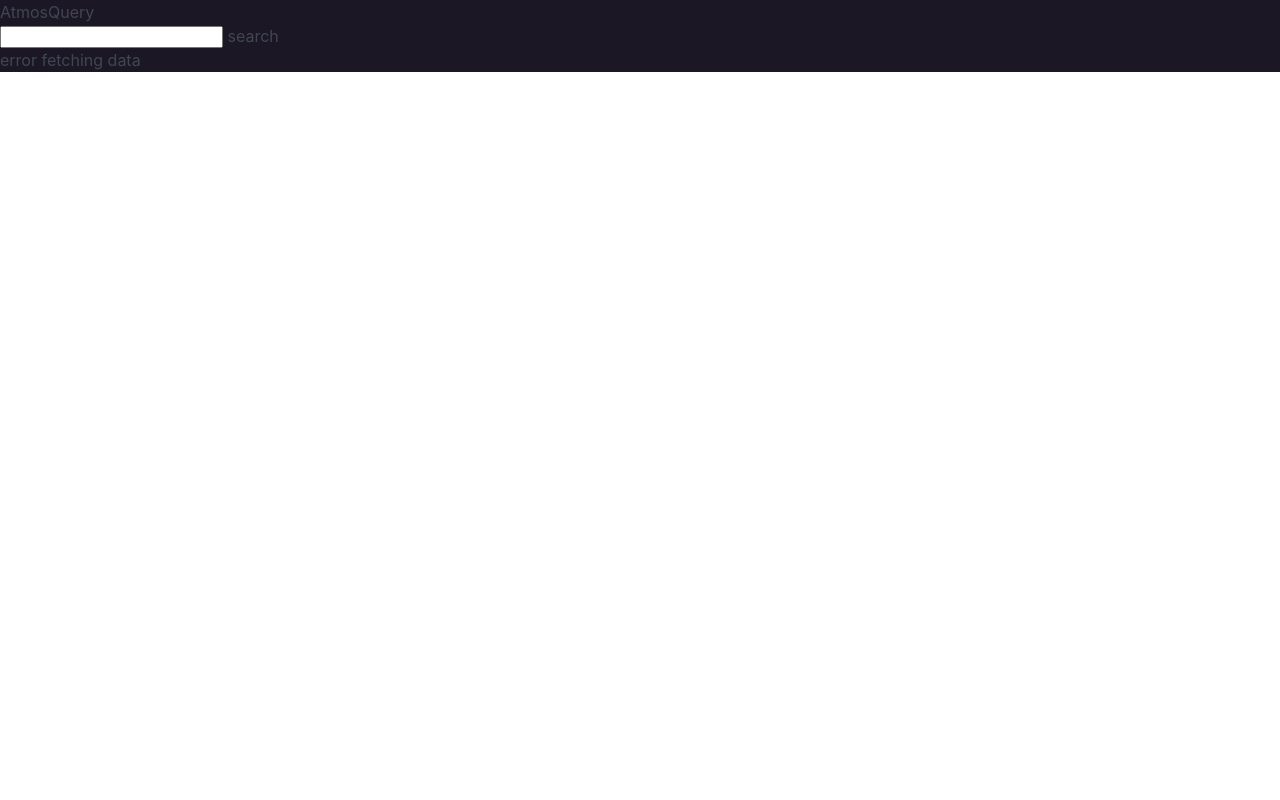
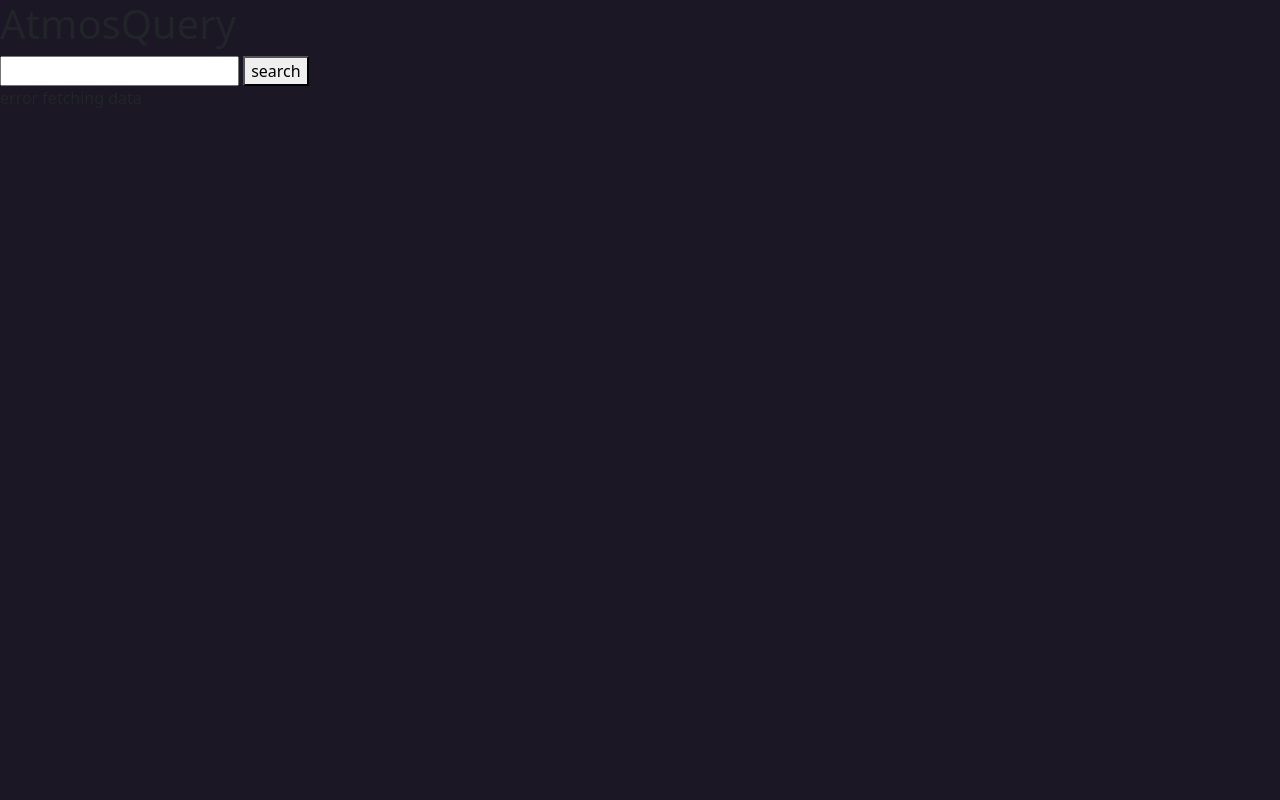
Before and after one commit to HelpItsAllGooberedUp/AtmosQuery-weather-dashboard, a Flask app: template templates/index.html in a window 1280 px wide. Run offline with Flask 3, Linux system fonts and the light colour scheme; the template is opened without the code that fills it, so the values that code supplies are empty.

Commit message:
scrapped Bulma for bootstrap, testing layouts

```diff
--- a/static/styles.css
+++ b/static/styles.css
@@ -1,43 +1,32 @@
-@import "https://cdn.jsdelivr.net/npm/bulma@1.0.4/css/bulma.min.css";
 
 :root {
-  --bg-main: #1B1725;
-  --card-bg: #9DC7C8;
-  --accent-cool: #077187;
-  --accent-warm: #F6AE2D;
-  --accent-hot: #FF3A20;
+  --main: #1B1725;
+  --card: #9DC7C8;
+  --cool: #077187;
+  --warm: #F6AE2D;
+  --hot: #FF3A20;
+}
+
+html, body {
+    height: 100%;
+    margin:0%;
 }
 
 body {
-    background-color: var(--bg-main);
+    background-color: var(--main);
 }
 
-.initial-search {
 
+.parent-initial{
+    height: 100%;
+    margin: 0px;
+    display: flex;
     justify-content: center;
     align-items: center;
+    flex-direction: column;
+}
+
+.search-initial{
+    display: flex;
 
 }
-
-.standard_search {
-
-    justify-content: right;
-    align-items: flex-start;
-    padding-top: 50px;
-    padding-right: 50px;
-}
-
-.button.search-button{
-    background-color: var(--card-bg);
-
-}
-
-.center-container {
-    display: flex;
-    justify-content: center; /* horizontal centering */
-    margin-top: 20px;        /* optional spacing */
-}
-
-.right-container{
-    display: flex;
-}
--- a/templates/index.html
+++ b/templates/index.html
@@ -1,16 +1,17 @@
 {% extends "layout.html" %}
 
 {% block main %}
-    <h1>AtmosQuery</h1>
-        <div class="right-container">
-            <form class="standard-search" method="post" action="/">
-                <input name="location" required autocorrect="off">
-                <button id="search" type="submit">search</button>
-            </form>
-        </div>
+    <div class="main-parent">
+        <h1 class="title">AtmosQuery</h1>
+            <div class="search-bar">
+                <form class="standard-search" method="post" action="/">
+                    <input name="location" required autocorrect="off">
+                    <button id="search" type="submit">search</button>
+                </form>
+            </div>
 
         {% if data.current %}
-        <div class="temp">
+        <div class="temp-display">
             <h2>temperature</h2>
             <p>Current: {{ data.current.temp_f }}F</p>
             <p>Feels-Like: {{ data.current.feelslike_f }}F</p>
@@ -18,6 +19,7 @@
         {% else %}
             <p>error fetching data</p>
         {% endif %}
+    </div>
 
 
 {% endblock %}
--- a/templates/layout.html
+++ b/templates/layout.html
@@ -3,6 +3,12 @@
     <head>
         <meta name="viewport" content="initial-scale=1, width=device-width">
         <title>AtmosQuery</title>
+        <!DOCTYPE html>
+<html lang="en">
+    <head>
+        <meta name="viewport" content="initial-scale=1, width=device-width">
+        <title>AtmosQuery</title>
+        <link href="https://cdn.jsdelivr.net/npm/bootstrap@5.3.8/dist/css/bootstrap.min.css" rel="stylesheet" integrity="sha384-sRIl4kxILFvY47J16cr9ZwB07vP4J8+LH7qKQnuqkuIAvNWLzeN8tE5YBujZqJLB" crossorigin="anonymous">
         <link rel="stylesheet" href="{{ url_for('static', filename='styles.css') }}">
         <script src="{{ url_for('static', filename='main.js') }}"></script>
 
```
Also changed, not shown: templates/welcome.html (+10 -6 lines).
